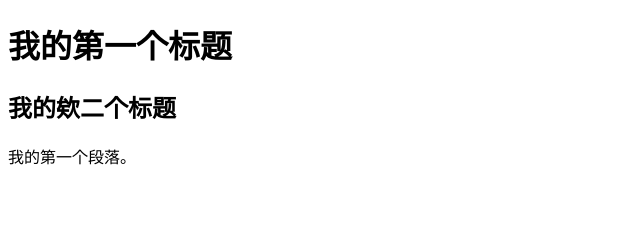
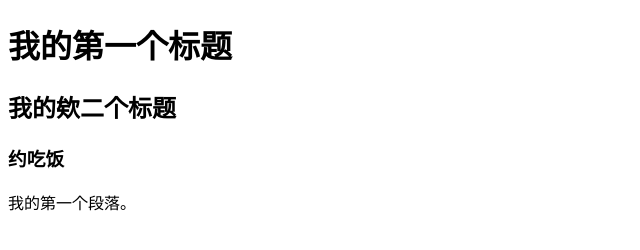
Before and after one commit to stdldy/dbhot2, a plain HTML site: page index.html in a window 1280 px wide. Shown: the whole page, without its empty margins (0-640 px from the left). Drawn offline with Linux system fonts and the light colour scheme.

Commit message:
约吃饭

```diff
--- a/index.html
+++ b/index.html
@@ -8,6 +8,7 @@
 
 <h1>我的第一个标题</h1>
 <h2>我的欸二个标题</h2>
+<h3>约吃饭</h3>
 <p>我的第一个段落。</p>
 
 </body>
```
